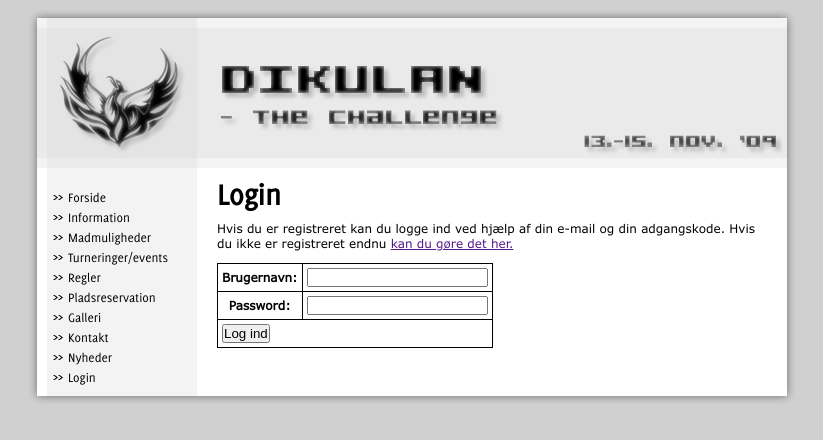
After one commit to ShaggO/dikulan, a Python web app: template dikulan/templates/pages/loginprompt.mako in a window 1280 px wide. The commit adds this page. Shown: the top 440 px of the page, without its empty margins (228-1051 px from the left). Run offline with Mako, Linux system fonts and the light colour scheme; the template is opened without the code that fills it, so the values that code supplies are empty.

Commit message:
Added login prompt

```diff
--- a/dikulan/templates/main.mako
+++ b/dikulan/templates/main.mako
@@ -21,6 +21,7 @@
                     <li class="menu-item"><a href="${url_for("gallery")}">Galleri</a></li>
                     <li class="menu-item"><a href="${url_for("contact")}">Kontakt</a></li>
                     <li class="menu-item"><a href="${url_for("news")}">Nyheder</a></li>
+                    <li class="menu-item"><a href="${url_for("login")}">Login</a></li>
                 </ul>
                 <div id="main-content">
                     ${next.body()}
--- /dev/null
+++ b/dikulan/templates/pages/loginprompt.mako
@@ -0,0 +1,22 @@
+<%inherit file="/main.mako"/>
+<h1>Login</h1>
+<p>
+    Hvis du er registreret kan du logge ind ved hjælp af din e-mail og din
+    adgangskode. Hvis du ikke er registreret endnu
+    <a href="${url_for("login_auth")}">kan du gøre det her.</a>
+</p>
+<form>
+<table>
+    <tr>
+        <th>Brugernavn:</th>
+        <td><input type="text" name="username"/></td>
+    </tr>
+    <tr>
+        <th>Password:</th>
+        <td><input type="password" name="password"/></td>
+    </tr>
+    <tr>
+        <td colspan="2"><input type="submit" value="Log ind"/></td>
+    </tr>
+</table>
+</form>
```
Also changed, not shown: dikulan/responders.py (+8 -0 lines).
